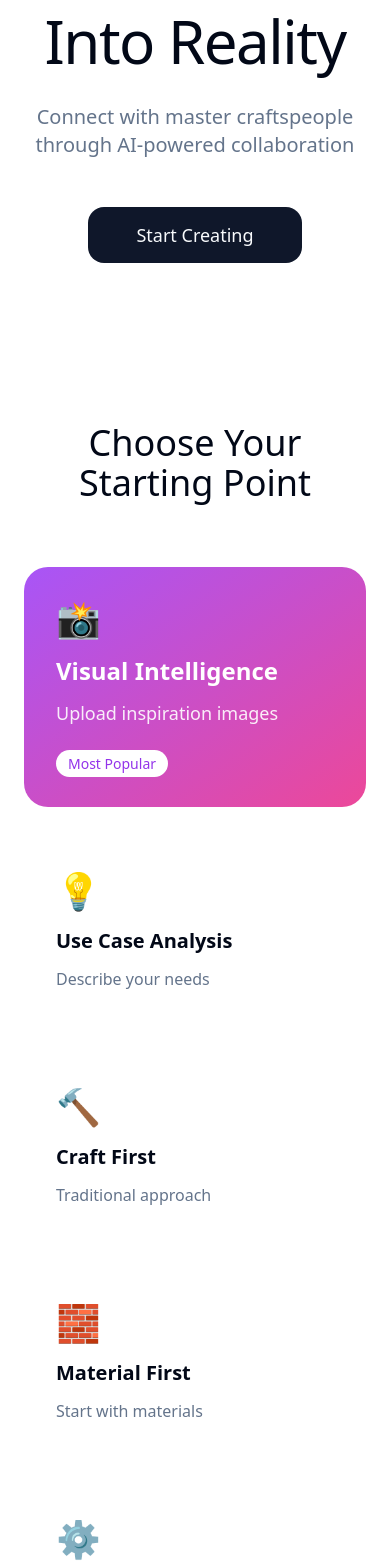
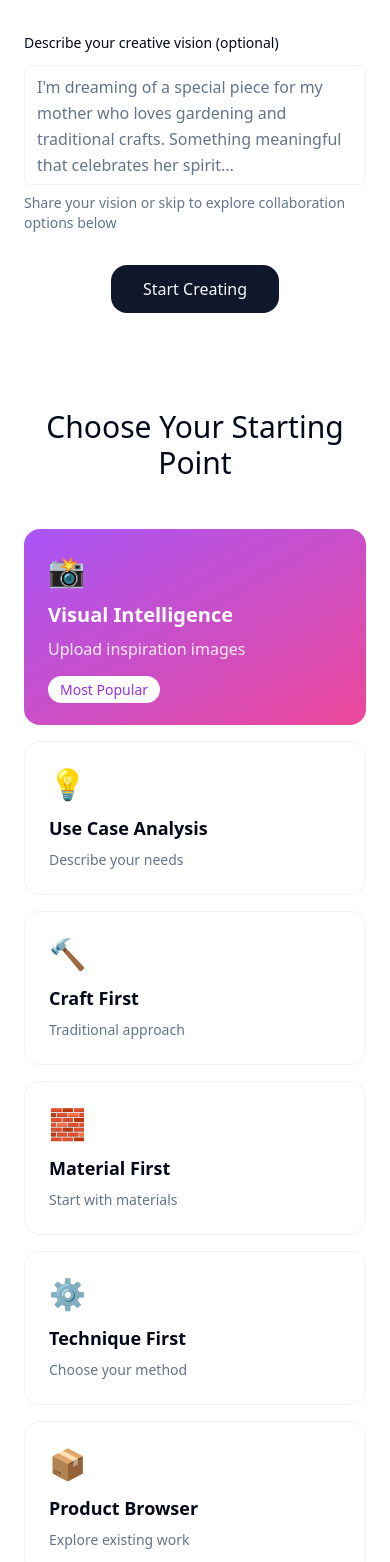
Before and after one commit to directcreate/directcreate-collaboration-platform, a React (Vite) app: page / in a window 390 px wide. Shown: the part 338-1900 px from the top of the page. Built offline with nearby package versions, Linux system fonts and the light colour scheme.

Commit message:
Refactor: Landing page redesign
Redesign the landing page to include all functionality on a single screen, with a text box and the six starting point buttons.

```diff
--- a/src/pages/Index.tsx
+++ b/src/pages/Index.tsx
@@ -1,18 +1,12 @@
 
 import { useState } from "react";
 import { useNavigate } from "react-router-dom";
-import { Camera, Palette, Package, Users, Hammer, Wrench } from "lucide-react";
 import { Button } from "@/components/ui/button";
+import { Textarea } from "@/components/ui/textarea";
 
 const Index = () => {
   const [intent, setIntent] = useState("");
   const navigate = useNavigate();
-
-  const handleStartCreating = () => {
-    // Scroll to collaboration options
-    const collaborationSection = document.getElementById('collaboration-options');
-    collaborationSection?.scrollIntoView({ behavior: 'smooth' });
-  };
 
   const handleCollaborationOption = (type: string) => {
     switch (type) {
@@ -39,49 +33,78 @@ const Index = () => {
     }
   };
 
+  const handleStartCreating = () => {
+    if (intent.trim()) {
+      // Navigate to use case analysis with the intent
+      navigate('/collaborate/use-case', { state: { initialIntent: intent } });
+    } else {
+      // Scroll to collaboration options
+      const collaborationSection = document.getElementById('collaboration-options');
+      collaborationSection?.scrollIntoView({ behavior: 'smooth' });
+    }
+  };
+
   return (
-    <div className="min-h-screen bg-background flex flex-col">
+    <div className="min-h-screen bg-background">
       {/* Header */}
-      <header className="pt-12 pb-8 text-center">
-        <h1 className="text-2xl font-semibold text-foreground tracking-tight">
+      <header className="pt-8 pb-4 text-center">
+        <h1 className="text-xl font-semibold text-foreground tracking-tight">
           Craft
         </h1>
       </header>
 
-      {/* Hero Section */}
-      <section className="py-20 text-center">
-        <h1 className="text-6xl font-light text-foreground mb-6 tracking-tight leading-tight">
+      {/* Hero Section with Text Input */}
+      <section className="py-12 px-6 text-center max-w-4xl mx-auto">
+        <h1 className="text-4xl md:text-6xl font-light text-foreground mb-6 tracking-tight leading-tight">
           Transform Your Ideas
           <br />
           Into Reality
         </h1>
-        <p className="text-xl text-muted-foreground mb-12 max-w-2xl mx-auto font-light">
+        <p className="text-lg md:text-xl text-muted-foreground mb-8 max-w-2xl mx-auto font-light">
           Connect with master craftspeople through AI-powered collaboration
         </p>
+
+        {/* Creative Intent Text Box */}
+        <div className="max-w-2xl mx-auto mb-8">
+          <label htmlFor="intent" className="block text-sm font-medium text-foreground mb-3 text-left">
+            Describe your creative vision (optional)
+          </label>
+          <Textarea
+            id="intent"
+            value={intent}
+            onChange={(e) => setIntent(e.target.value)}
+            placeholder="I'm dreaming of a special piece for my mother who loves gardening and traditional crafts. Something meaningful that celebrates her spirit..."
+            className="min-h-[120px] text-base leading-relaxed border-border/50 focus:border-primary resize-none"
+          />
+          <p className="text-sm text-muted-foreground mt-2 text-left">
+            Share your vision or skip to explore collaboration options below
+          </p>
+        </div>
+
         <Button
           onClick={handleStartCreating}
           size="lg"
-          className="h-14 px-12 rounded-2xl bg-primary hover:bg-primary/90 text-primary-foreground font-medium text-lg transition-all duration-200"
+          className="h-12 px-8 md:h-14 md:px-12 rounded-2xl bg-primary hover:bg-primary/90 text-primary-foreground font-medium text-base md:text-lg transition-all duration-200"
         >
-          Start Creating
+          {intent.trim() ? 'Analyze My Vision' : 'Start Creating'}
         </Button>
       </section>
 
       {/* Collaboration Starting Points */}
-      <section id="collaboration-options" className="py-20 max-w-6xl mx-auto px-6 w-full">
-        <h2 className="text-4xl font-light text-center text-foreground mb-16">
+      <section id="collaboration-options" className="py-12 max-w-6xl mx-auto px-6 w-full">
+        <h2 className="text-3xl md:text-4xl font-light text-center text-foreground mb-12">
           Choose Your Starting Point
         </h2>
 
-        <div className="grid grid-cols-1 md:grid-cols-2 lg:grid-cols-3 gap-8">
+        <div className="grid grid-cols-1 sm:grid-cols-2 lg:grid-cols-3 gap-4 md:gap-6">
           {/* Visual Intelligence - Featured */}
           <div
             onClick={() => handleCollaborationOption('visual')}
-            className="col-span-1 md:col-span-2 lg:col-span-1 bg-gradient-to-br from-purple-500 to-pink-500 rounded-3xl p-8 text-white cursor-pointer hover:scale-105 transition-transform duration-200"
+            className="col-span-1 sm:col-span-2 lg:col-span-1 bg-gradient-to-br from-purple-500 to-pink-500 rounded-2xl md:rounded-3xl p-6 md:p-8 text-white cursor-pointer hover:scale-105 transition-transform duration-200"
           >
-            <div className="text-4xl mb-4">📸</div>
-            <h3 className="text-2xl font-semibold mb-3">Visual Intelligence</h3>
-            <p className="text-lg opacity-90 mb-6">Upload inspiration images</p>
+            <div className="text-3xl md:text-4xl mb-3 md:mb-4">📸</div>
+            <h3 className="text-xl md:text-2xl font-semibold mb-2 md:mb-3">Visual Intelligence</h3>
+            <p className="text-base md:text-lg opacity-90 mb-4 md:mb-6">Upload inspiration images</p>
             <span className="bg-white text-purple-600 px-3 py-1 rounded-full text-sm font-medium">
               Most Popular
             </span>
@@ -90,57 +113,57 @@ const Index = () => {
           {/* Use Case Analysis */}
           <div
             onClick={() => handleCollaborationOption('use-case')}
-            className="bg-card rounded-3xl p-8 hover:bg-accent/50 transition-colors cursor-pointer hover:scale-105 duration-200"
+            className="bg-card rounded-2xl md:rounded-3xl p-6 md:p-8 hover:bg-accent/50 transition-colors cursor-pointer hover:scale-105 duration-200 border border-border/50"
           >
-            <div className="text-4xl mb-4">💡</div>
-            <h3 className="text-xl font-semibold text-foreground mb-3">Use Case Analysis</h3>
-            <p className="text-muted-foreground">Describe your needs</p>
+            <div className="text-3xl md:text-4xl mb-3 md:mb-4">💡</div>
+            <h3 className="text-lg md:text-xl font-semibold text-foreground mb-2 md:mb-3">Use Case Analysis</h3>
+            <p className="text-sm md:text-base text-muted-foreground">Describe your needs</p>
           </div>
 
           {/* Craft First */}
           <div
             onClick={() => handleCollaborationOption('craft')}
-            className="bg-card rounded-3xl p-8 hover:bg-accent/50 transition-colors cursor-pointer hover:scale-105 duration-200"
+            className="bg-card rounded-2xl md:rounded-3xl p-6 md:p-8 hover:bg-accent/50 transition-colors cursor-pointer hover:scale-105 duration-200 border border-border/50"
           >
-            <div className="text-4xl mb-4">🔨</div>
-            <h3 className="text-xl font-semibold text-foreground mb-3">Craft First</h3>
-            <p className="text-muted-foreground">Traditional approach</p>
+            <div className="text-3xl md:text-4xl mb-3 md:mb-4">🔨</div>
+            <h3 className="text-lg md:text-xl font-semibold text-foreground mb-2 md:mb-3">Craft First</h3>
+            <p className="text-sm md:text-base text-muted-foreground">Traditional approach</p>
           </div>
 
           {/* Material First */}
           <div
             onClick={() => handleCollaborationOption('material')}
-            className="bg-card rounded-3xl p-8 hover:bg-accent/50 transition-colors cursor-pointer hover:scale-105 duration-200"
+            className="bg-card rounded-2xl md:rounded-3xl p-6 md:p-8 hover:bg-accent/50 transition-colors cursor-pointer hover:scale-105 duration-200 border border-border/50"
           >
-            <div className="text-4xl mb-4">🧱</div>
-            <h3 className="text-xl font-semibold text-foreground mb-3">Material First</h3>
-            <p className="text-muted-foreground">Start with materials</p>
+            <div className="text-3xl md:text-4xl mb-3 md:mb-4">🧱</div>
+            <h3 className="text-lg md:text-xl font-semibold text-foreground mb-2 md:mb-3">Material First</h3>
+            <p className="text-sm md:text-base text-muted-foreground">Start with materials</p>
           </div>
 
           {/* Technique First */}
           <div
             onClick={() => handleCollaborationOption('technique')}
-            className="bg-card rounded-3xl p-8 hover:bg-accent/50 transition-colors cursor-pointer hover:scale-105 duration-200"
+            className="bg-card rounded-2xl md:rounded-3xl p-6 md:p-8 hover:bg-accent/50 transition-colors cursor-pointer hover:scale-105 duration-200 border border-border/50"
           >
-            <div className="text-4xl mb-4">⚙️</div>
-            <h3 className="text-xl font-semibold text-foreground mb-3">Technique First</h3>
-            <p className="text-muted-foreground">Choose your method</p>
+            <div className="text-3xl md:text-4xl mb-3 md:mb-4">⚙️</div>
+            <h3 className="text-lg md:text-xl font-semibold text-foreground mb-2 md:mb-3">Technique First</h3>
+            <p className="text-sm md:text-base text-muted-foreground">Choose your method</p>
           </div>
 
           {/* Product Browser */}
           <div
             onClick={() => handleCollaborationOption('product')}
-            className="bg-card rounded-3xl p-8 hover:bg-accent/50 transition-colors cursor-pointer hover:scale-105 duration-200"
+            className="bg-card rounded-2xl md:rounded-3xl p-6 md:p-8 hover:bg-accent/50 transition-colors cursor-pointer hover:scale-105 duration-200 border border-border/50"
           >
-            <div className="text-4xl mb-4">📦</div>
-            <h3 className="text-xl font-semibold text-foreground mb-3">Product Browser</h3>
-            <p className="text-muted-foreground">Explore existing work</p>
+            <div className="text-3xl md:text-4xl mb-3 md:mb-4">📦</div>
+            <h3 className="text-lg md:text-xl font-semibold text-foreground mb-2 md:mb-3">Product Browser</h3>
+            <p className="text-sm md:text-base text-muted-foreground">Explore existing work</p>
           </div>
         </div>
       </section>
 
       {/* Footer */}
-      <footer className="pb-8 text-center mt-auto">
+      <footer className="pb-8 text-center mt-8">
         <p className="text-sm text-muted-foreground">
           Connecting visionaries with craftspeople
         </p>
```
